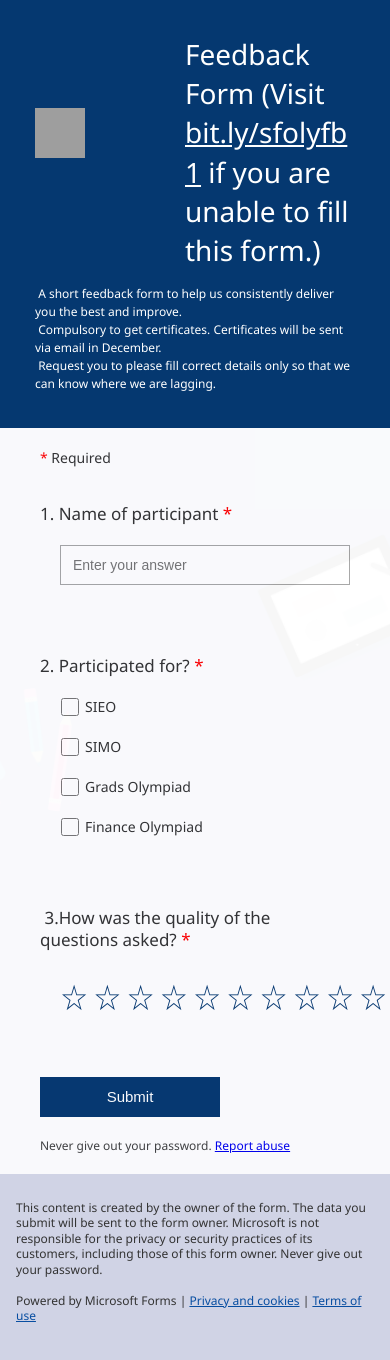
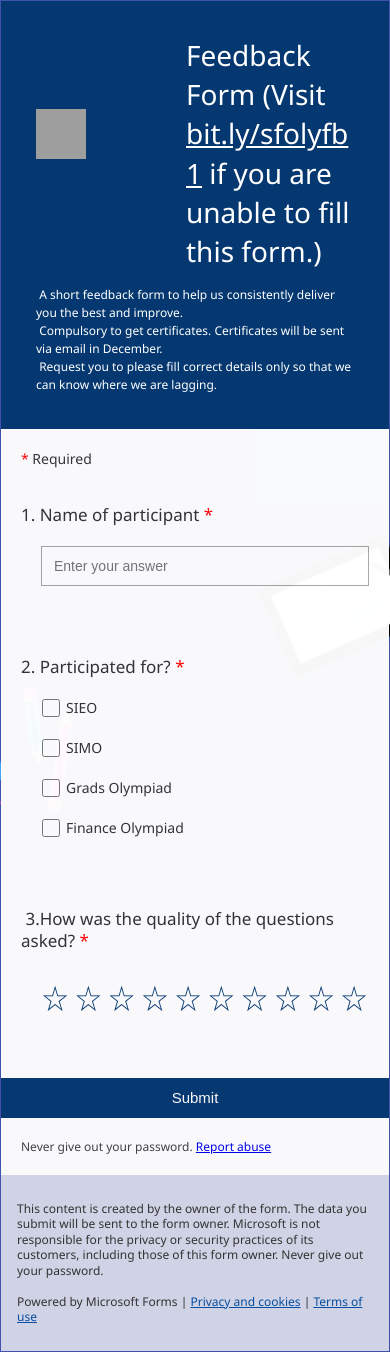
Before and after one commit to rick-25/angular_assignment, an Angular app: page / in a window 390 px wide. Built offline with nearby package versions, Linux system fonts and the light colour scheme; grey boxes are pictures that could not be loaded.

Commit message:
Completed

```diff
--- a/src/app/form-footer/form-footer.component.css
+++ b/src/app/form-footer/form-footer.component.css
@@ -4,7 +4,6 @@
 }
 
 .container {
-    margin-bottom: 10px;
     overflow: hidden;
     padding: 10px 50px;
     width: 100%;
--- a/src/app/form-main/form-main.component.css
+++ b/src/app/form-main/form-main.component.css
@@ -2,7 +2,6 @@
     background: #fff;
     opacity: .97;
     padding: 20px 30px 70px;
-
 }
 
 .container .required-message {
@@ -117,10 +116,20 @@
     #form-main {
         padding: 20px 0;
     }
+
+    #form-main>* {
+        padding-left: 0;
+    }
+
+    .container .submit button {
+        width: 100%;
+        margin: 20px 0 0 0;
+    }
 }
 
 @media screen and (max-width: 750px) {
     #form-main {
-        padding: 20px;
+        /* padding: 20px; */
     }
+
 }
--- a/src/app/form-main/form-main.component.ts
+++ b/src/app/form-main/form-main.component.ts
@@ -33,7 +33,7 @@ export class FormMainComponent implements OnInit {
     this.selectedOption = {
       name: '',
       contests: [],
-      quality: -1
+      quality: 0
     };
   }
 
--- a/src/app/form/form.component.css
+++ b/src/app/form/form.component.css
@@ -5,6 +5,8 @@
     padding-top: 50px;
     padding-bottom: 20px;
     overflow: auto;
+
+    border: 1px solid transparent;
 }
 
 @media screen and (max-width: 722px) {
```
